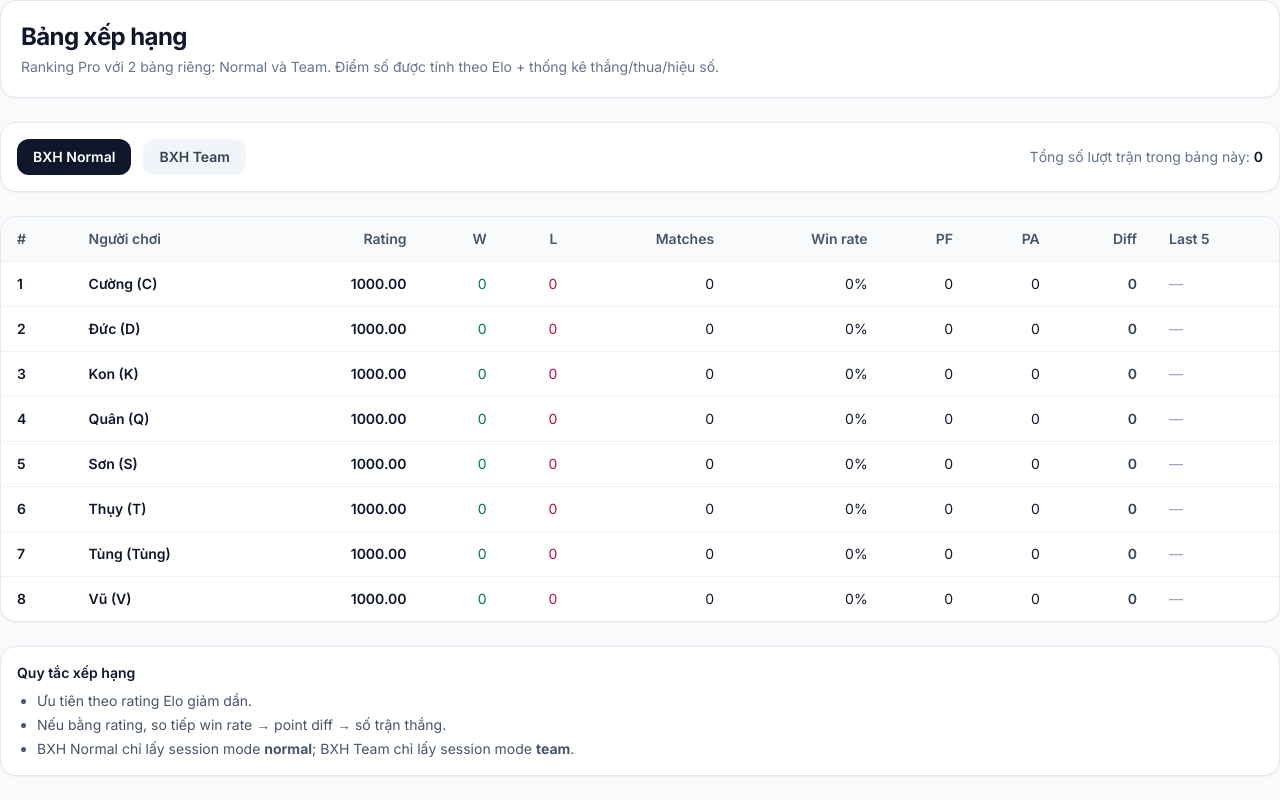
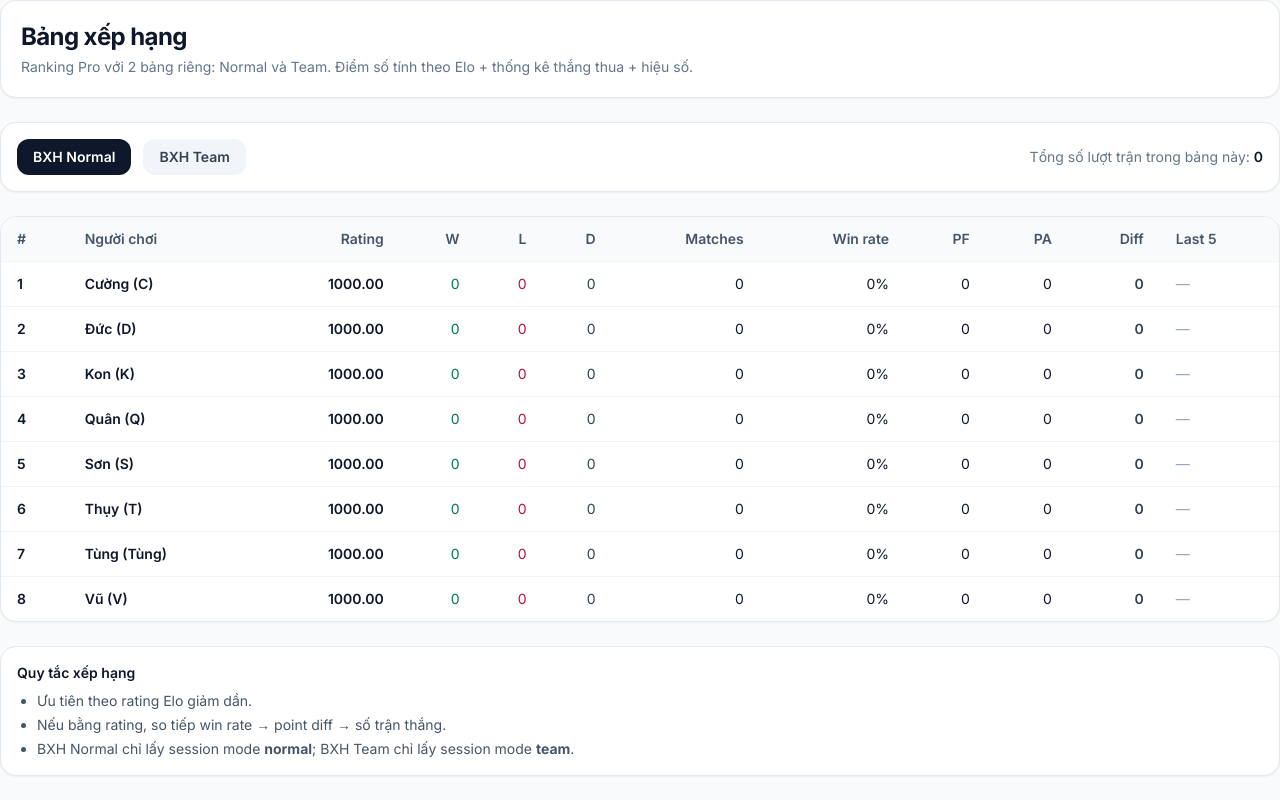
Before and after one commit to tdquan170788-byte/q-pb-smart-match, a Next.js app: page /ranking in a window 1280 px wide. Built offline with nearby package versions, Linux system fonts and the light colour scheme.

Commit message:
Update page.tsx
Sprint 11

```diff
--- a/app/ranking/page.tsx
+++ b/app/ranking/page.tsx
@@ -12,14 +12,16 @@ import {
 import { rebuildRankingData } from "@/lib/ranking";
 import type { RankingMode, RankingRow } from "@/types";
 
-function last5Badge(result: "W" | "L", idx: number) {
+function last5Badge(result: "W" | "L" | "D", idx: number) {
   return (
     <span
       key={`${result}-${idx}`}
       className={`inline-flex h-7 w-7 items-center justify-center rounded-full text-xs font-bold ${
         result === "W"
           ? "bg-emerald-100 text-emerald-700"
-          : "bg-rose-100 text-rose-700"
+          : result === "L"
+          ? "bg-rose-100 text-rose-700"
+          : "bg-slate-100 text-slate-700"
       }`}
     >
       {result}
@@ -72,7 +74,7 @@ export default function RankingPage() {
     <div className="space-y-6">
       <PageHeader
         title="Bảng xếp hạng"
-        description="Ranking Pro với 2 bảng riêng: Normal và Team. Điểm số được tính theo Elo + thống kê thắng/thua/hiệu số."
+        description="Ranking Pro với 2 bảng riêng: Normal và Team. Điểm số tính theo Elo + thống kê thắng thua + hiệu số."
       />
 
       <div className="rounded-2xl border border-slate-200 bg-white p-4 shadow-sm">
@@ -110,7 +112,7 @@ export default function RankingPage() {
 
       <div className="overflow-hidden rounded-2xl border border-slate-200 bg-white shadow-sm">
         <div className="overflow-x-auto">
-          <table className="min-w-[1100px] w-full text-sm">
+          <table className="min-w-[1150px] w-full text-sm">
             <thead className="bg-slate-50 text-slate-600">
               <tr>
                 <th className="px-4 py-3 text-left font-semibold">#</th>
@@ -118,6 +120,7 @@ export default function RankingPage() {
                 <th className="px-4 py-3 text-right font-semibold">Rating</th>
                 <th className="px-4 py-3 text-right font-semibold">W</th>
                 <th className="px-4 py-3 text-right font-semibold">L</th>
+                <th className="px-4 py-3 text-right font-semibold">D</th>
                 <th className="px-4 py-3 text-right font-semibold">Matches</th>
                 <th className="px-4 py-3 text-right font-semibold">Win rate</th>
                 <th className="px-4 py-3 text-right font-semibold">PF</th>
@@ -130,7 +133,10 @@ export default function RankingPage() {
             <tbody>
               {rows.length === 0 ? (
                 <tr>
-                  <td colSpan={11} className="px-4 py-10 text-center text-slate-500">
+                  <td
+                    colSpan={12}
+                    className="px-4 py-10 text-center text-slate-500"
+                  >
                     Chưa có dữ liệu xếp hạng cho chế độ này.
                   </td>
                 </tr>
@@ -158,6 +164,9 @@ export default function RankingPage() {
                     </td>
                     <td className="px-4 py-3 text-right text-rose-700">
                       {row.losses}
+                    </td>
+                    <td className="px-4 py-3 text-right text-slate-700">
+                      {row.draws}
                     </td>
                     <td className="px-4 py-3 text-right">{row.matches}</td>
                     <td className="px-4 py-3 text-right">{row.winRate}%</td>
```
